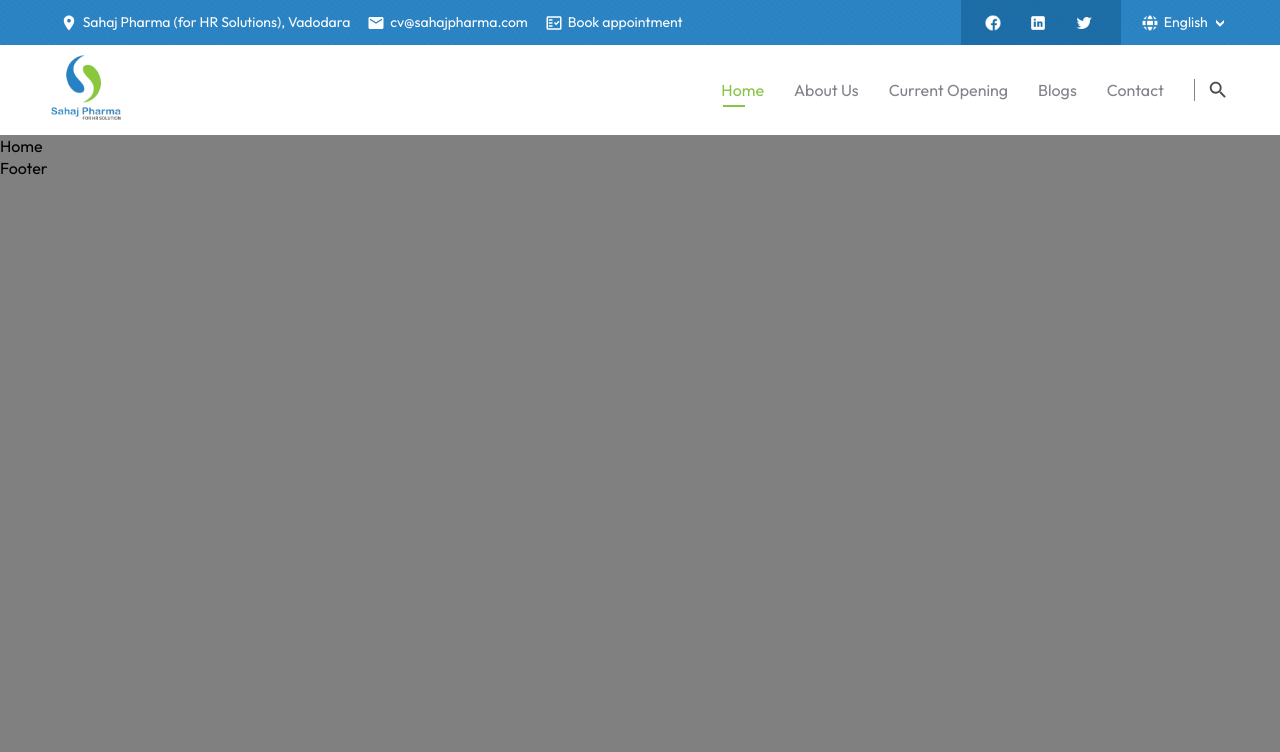
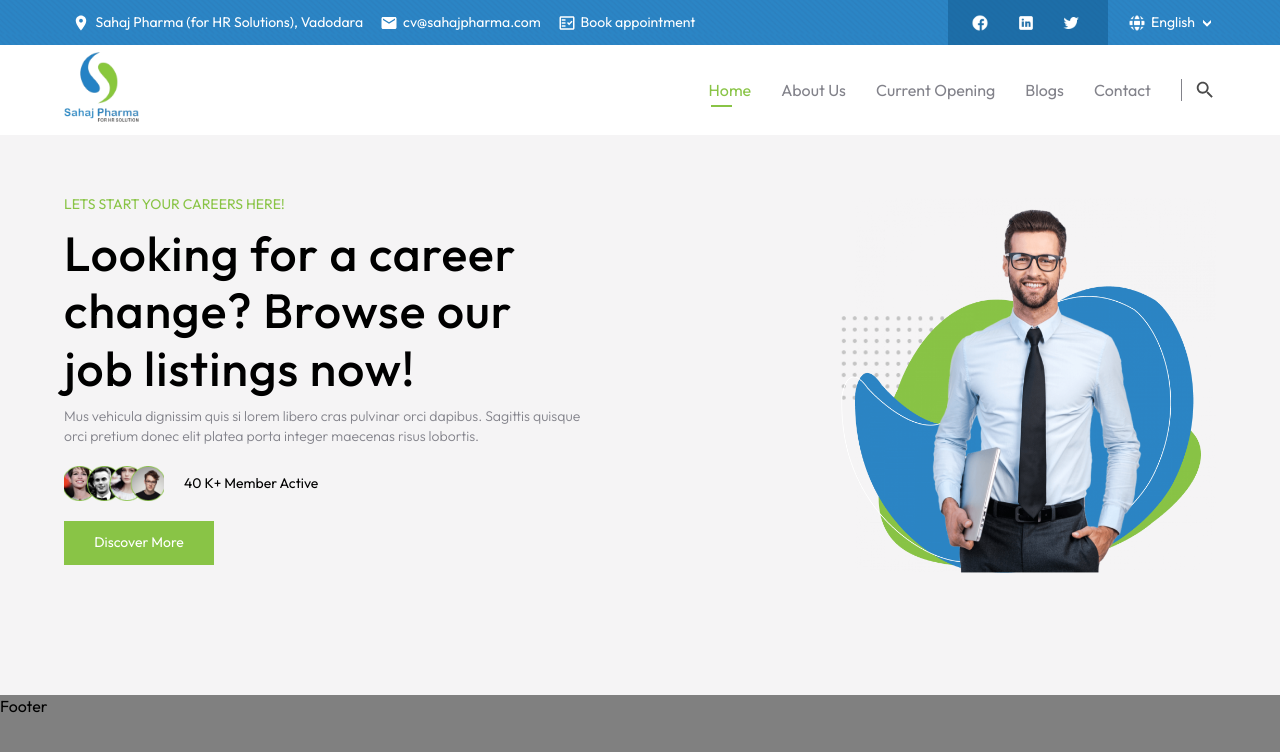
Before and after one commit to Global1stopSolutions/sahajpharma, a Next.js app: page / in a window 1280 px wide. Shown: the top 752 px of the page. Built offline with nearby package versions, Linux system fonts and the light colour scheme.

Commit message:
Create_IndexHero

```diff
--- /dev/null
+++ b/component/Home/IndexHero.js
@@ -0,0 +1,38 @@
+import Image from "next/image";
+import styles from "@/styles/Home/IndexHero.module.css";
+import indexheroimg from "@/public/images/slider-banner.png";
+
+const IndexHero = () => {
+  return (
+    <div className={styles.herocontainer}>
+      <div className={styles.heromaincontainer}>
+        <div className={styles.heroleft}>
+          <p className={styles.heropreheader}>LETS START YOUR CAREERS HERE!</p>
+          <h1 className={styles.heroheader}>
+            Looking for a career change? Browse our job listings now!
+          </h1>
+          <p className={styles.herosubtitle}>
+            Mus vehicula dignissim quis si lorem libero cras pulvinar orci dapibus. Sagittis quisque
+            orci pretium donec elit platea porta integer maecenas risus lobortis.
+          </p>
+          <span className={styles.activemember}>
+            <i className={styles.member}></i> 40 K+ Member Active
+          </span>
+          <span className={styles.herobtn}>Discover More</span>
+        </div>
+        <div className={styles.heroright}>
+          <Image
+            src={indexheroimg}
+            alt="Sahaj Pharma"
+            width={375}
+            height={375}
+            priority
+            loading={"eager"}
+          />
+        </div>
+      </div>
+    </div>
+  );
+};
+
+export default IndexHero;
--- a/component/Layout/Navbar.js
+++ b/component/Layout/Navbar.js
@@ -13,8 +13,8 @@ const Navbar = () => {
             <Image
               src={sahajpharmaLogo}
               alt="Sahaj Pharma"
-              width={70}
-              height={65}
+              width={75}
+              height={70}
               priority
               loading={"eager"}
             />
--- a/pages/index.js
+++ b/pages/index.js
@@ -1,3 +1,4 @@
+import IndexHero from "@/component/Home/IndexHero";
 import Head from "next/head";
 
 export default function Home() {
@@ -5,11 +6,13 @@ export default function Home() {
     <>
       <Head>
         <title>Sahaj Pharma For HR Solutions</title>
-        <meta name="description" content="Generated by create next app" />
+        <meta name="description" content="" />
         <meta name="viewport" content="width=device-width, initial-scale=1" />
-        <link rel="icon" href="/favicon.ico" />
+        <link rel="canonical" href="https://www.sahajpharma.com/" />
       </Head>
-      <main>Home</main>
+      <main>
+        <IndexHero />
+      </main>
     </>
   );
 }
--- /dev/null
+++ b/styles/Home/IndexHero.module.css
@@ -0,0 +1,75 @@
+.herocontainer {
+  display: flex;
+  height: 560px;
+  width: 100vw;
+  background-color: #f5f4f5;
+  align-items: center;
+  font-size: 14px;
+}
+
+.heromaincontainer {
+  display: flex;
+  flex-direction: row;
+  justify-content: space-between;
+  width: var(--sectionWidth);
+  margin: 0 auto 60px;
+}
+
+.heroleft {
+  display: flex;
+  flex-direction: column;
+  align-items: flex-start;
+  justify-content: center;
+  width: 45%;
+}
+
+.heroright {
+  display: flex;
+  align-items: center;
+}
+
+.heroheader {
+  letter-spacing: 1px;
+  line-height: 1.2;
+  font-weight: 500;
+  font-size: 3rem;
+  margin-bottom: 10px;
+}
+
+.heropreheader {
+  color: var(--themeColor);
+  margin-bottom: 10px;
+}
+
+.herosubtitle {
+  color: var(--themeAltColor);
+  font-weight: 300;
+  margin-bottom: 20px;
+}
+
+.activemember {
+  display: flex;
+  flex-direction: row;
+  align-items: center;
+  margin-bottom: 20px;
+}
+
+.member {
+  display: flex;
+  width: 100px;
+  height: 35px;
+  background-size: cover;
+  background-position: center;
+  background-image: url(/images/member.png);
+  margin-right: 20px;
+}
+
+.herobtn {
+  width: 150px;
+  padding: 12px;
+  background-color: var(--themeColor);
+  color: #ffffff;
+  text-align: center;
+  margin-bottom: 10px;
+  cursor: pointer;
+}
--- a/styles/Layout/Navbar.module.css
+++ b/styles/Layout/Navbar.module.css
@@ -3,9 +3,6 @@
   height: var(--navbarHeight);
   width: 100vw;
   background-color: #ffffff;
-  background-size: contain;
-  background-position: center;
-  background-attachment: fixed;
   align-items: center;
   font-size: 14px;
 }
@@ -39,7 +36,7 @@
   font-size: 1rem;
   cursor: pointer;
   margin-left: 30px;
-  color: #82828a;
+  color: var(--themeAltColor);
 }
 
 .icosearch {
@@ -54,17 +51,17 @@
 .search {
   width: 35px;
   display: flex;
-  border-left: 1px solid #82828a;
+  border-left: 1px solid var(--themeAltColor);
   justify-content: flex-end;
 }
 
 .navactive {
-  color: #89c446;
+  color: var(--themeColor);
   position: relative;
 }
 
 .navactive::after {
-  border-bottom: 2px solid #89c446;
+  border-bottom: 2px solid var(--themeColor);
   bottom: -7px;
   content: "";
   left: 5%;
--- a/styles/globals.css
+++ b/styles/globals.css
@@ -3,7 +3,9 @@
 :root {
   --headerHeight: 45px;
   --navbarHeight: 90px;
-  --sectionWidth: 92%;
+  --sectionWidth: 90%;
+  --themeColor: #89c446;
+  --themeAltColor: #82828a;
 }
 
 @media (max-width: 1180px) {
```
Also changed, not shown: public/images/member.png (added).
